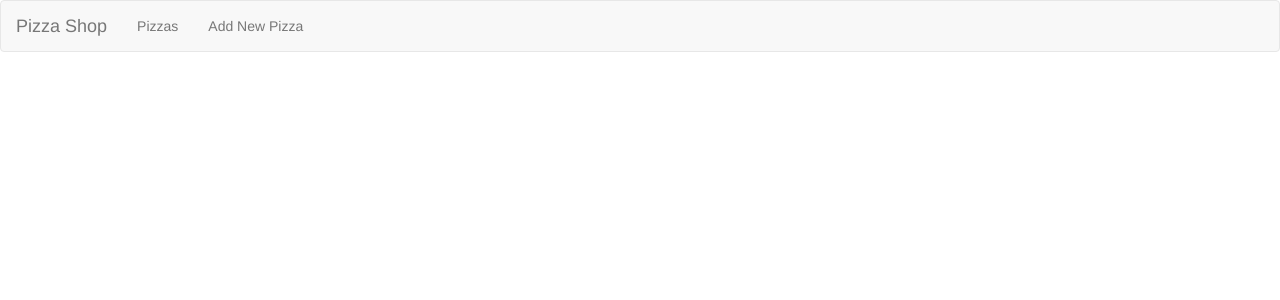
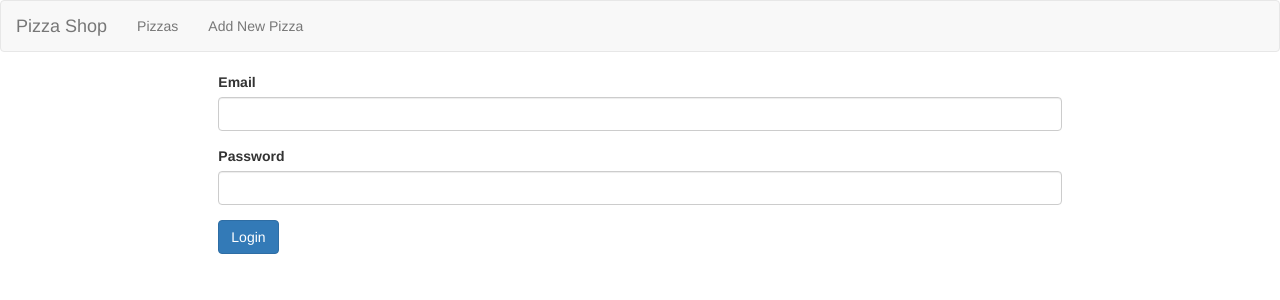
Before and after one commit to sayantjm/pizza-app-angular, an Angular app: page /login in a window 1280 px wide. Before the commit this address led to /. Shown: the top 300 px of the page. Built offline with nearby package versions, Linux system fonts and the light colour scheme.

Commit message:
auth added

```diff
--- a/src/app/app.component.ts
+++ b/src/app/app.component.ts
@@ -1,10 +1,12 @@
-import { Component } from '@angular/core';
+import { Component, OnInit } from '@angular/core';
 
 @Component({
   selector: 'app-root',
   templateUrl: './app.component.html',
   styleUrls: ['./app.component.css']
 })
-export class AppComponent {
+export class AppComponent implements OnInit {
+  ngOnInit() {
 
+  }
 }
--- a/src/app/app.routing.module.ts
+++ b/src/app/app.routing.module.ts
@@ -4,13 +4,15 @@ import { Routes, RouterModule } from '@angular/router';
 import { PizzaListComponent } from './pizzas/pizza-list/pizza-list.component';
 import { PizzaDetailComponent } from './pizzas/pizza-detail/pizza-detail.component';
 import { PizzaEditComponent } from './pizzas/pizza-edit/pizza-edit.component';
+import { LoginComponent } from './auth/login/login.component';
 
 const appRoutes: Routes = [
     { path: '', redirectTo: '/pizzas', pathMatch: 'full'},
     { path: 'pizzas', component: PizzaListComponent },
     { path: 'detail/:id', component: PizzaDetailComponent },
     { path: 'detail/:id/edit', component: PizzaEditComponent },
-    { path: 'new', component: PizzaEditComponent }
+    { path: 'new', component: PizzaEditComponent },
+    { path: 'login', component: LoginComponent }
 ];
 
 @NgModule({
--- /dev/null
+++ b/src/app/auth/auth.service.ts
@@ -0,0 +1,5 @@
+export class AuthService {
+    loginUser(email: string, password: string) {
+
+    }
+}
--- /dev/null
+++ b/src/app/auth/login/login.component.html
@@ -0,0 +1,15 @@
+<div class="row">
+  <div class="col-xs-12 col-sm-10 col-md-8 col-sm-offset-1 col-md-offset-2">
+    <form (ngSubmit)="onLogin(f)" #f="ngForm">
+      <div class="form-group">
+        <label for="email">Email</label>
+        <input type="email" id="email" name="email" ngModel class="form-control">
+      </div>
+      <div class="form-group">
+        <label for="password">Password</label>
+        <input type="password" id="password" name="password" ngModel class="form-control">
+      </div>
+      <button class="btn btn-primary" type="submit">Login</button>
+    </form>
+  </div>
+</div>
--- /dev/null
+++ b/src/app/auth/login/login.component.ts
@@ -0,0 +1,21 @@
+import { Component, OnInit } from '@angular/core';
+import { NgForm } from '@angular/forms';
+
+@Component({
+  selector: 'app-login',
+  templateUrl: './login.component.html',
+  styleUrls: ['./login.component.css']
+})
+export class LoginComponent implements OnInit {
+
+  constructor() { }
+
+  ngOnInit() {
+  }
+
+  onLogin(form: NgForm) {
+    const email = form.value.email;
+    const password = form.value.password;
+  }
+
+}
--- /dev/null
+++ b/src/app/auth/logout/logout.component.html
@@ -0,0 +1,3 @@
+<p>
+  logout works!
+</p>
--- /dev/null
+++ b/src/app/auth/logout/logout.component.ts
@@ -0,0 +1,15 @@
+import { Component, OnInit } from '@angular/core';
+
+@Component({
+  selector: 'app-logout',
+  templateUrl: './logout.component.html',
+  styleUrls: ['./logout.component.css']
+})
+export class LogoutComponent implements OnInit {
+
+  constructor() { }
+
+  ngOnInit() {
+  }
+
+}
--- a/src/app/pizzas/pizza-edit/pizza-edit.component.html
+++ b/src/app/pizzas/pizza-edit/pizza-edit.component.html
@@ -34,7 +34,7 @@
         <div class="col-xs-12" formArrayName="ingredients">
           <div
             class="row"
-            *ngFor="let ingredientCtrl of pizzaForm.get('ingredients'); let i = index"
+            *ngFor="let ingredientCtrl of pizzaForm.get('ingredients').controls; let i = index"
             [formGroupName]="i"
             style="margin-top: 10px;">
             <div class="col-xs-8">
```
Also changed, not shown: src/app/app.module.ts (+7 -2 lines), src/app/auth/login/login.component.css (added), src/app/auth/logout/logout.component.css (added).
